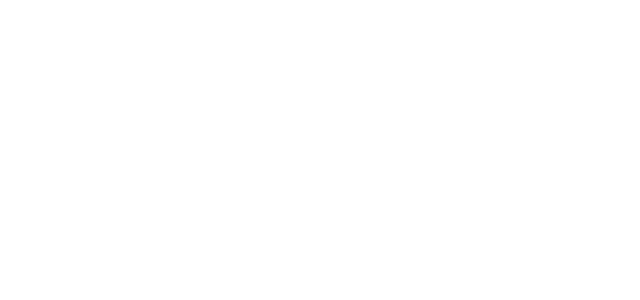
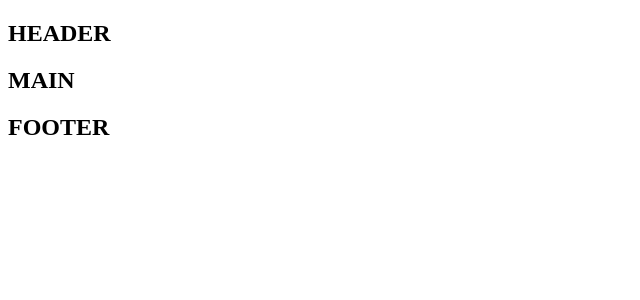
Before and after one commit to DanieleCascio-dev/proj-html-vuejs, a Vue app: page / in a window 1280 px wide. Shown: the top 300 px of the page, without its empty margins (0-640 px from the left). Built offline with nearby package versions, Linux system fonts and the light colour scheme.

Commit message:
project set up

```diff
--- a/src/App.vue
+++ b/src/App.vue
@@ -1,6 +1,30 @@
-<script></script>
+<script>
+import AppFooter from "./components/AppFooter.vue";
+import AppHeader from "./components/AppHeader.vue";
+import AppMain from "./components/AppMain.vue";
 
-<template></template>
+export default {
+  data() {
+    return {};
+  },
+  components: { AppHeader, AppMain, AppFooter },
+  methods: {},
+};
+</script>
+
+<template>
+  <!-- Header -->
+  <AppHeader />
+  <!-- /Header -->
+
+  <!-- Main -->
+  <AppMain />
+  <!-- /Main -->
+
+  <!-- Footer -->
+  <AppFooter />
+  <!-- /Footer -->
+</template>
 
 <style lang="scss">
 @use "../src/style/general.scss";
--- /dev/null
+++ b/src/components/AppFooter.vue
@@ -0,0 +1,11 @@
+<script>
+export default {};
+</script>
+
+<template>
+  <h2>FOOTER</h2>
+</template>
+
+<style scoped lang="scss">
+@use "../style/partials/variables" as *;
+</style>
--- /dev/null
+++ b/src/components/AppHeader.vue
@@ -0,0 +1,11 @@
+<script>
+export default {};
+</script>
+
+<template>
+  <h2>HEADER</h2>
+</template>
+
+<style scoped lang="scss">
+@use "../style/partials/variables" as *;
+</style>
--- /dev/null
+++ b/src/components/AppMain.vue
@@ -0,0 +1,11 @@
+<script>
+export default {};
+</script>
+
+<template>
+  <h2>MAIN</h2>
+</template>
+
+<style scoped lang="scss">
+@use "../style/partials/variables" as *;
+</style>
```
